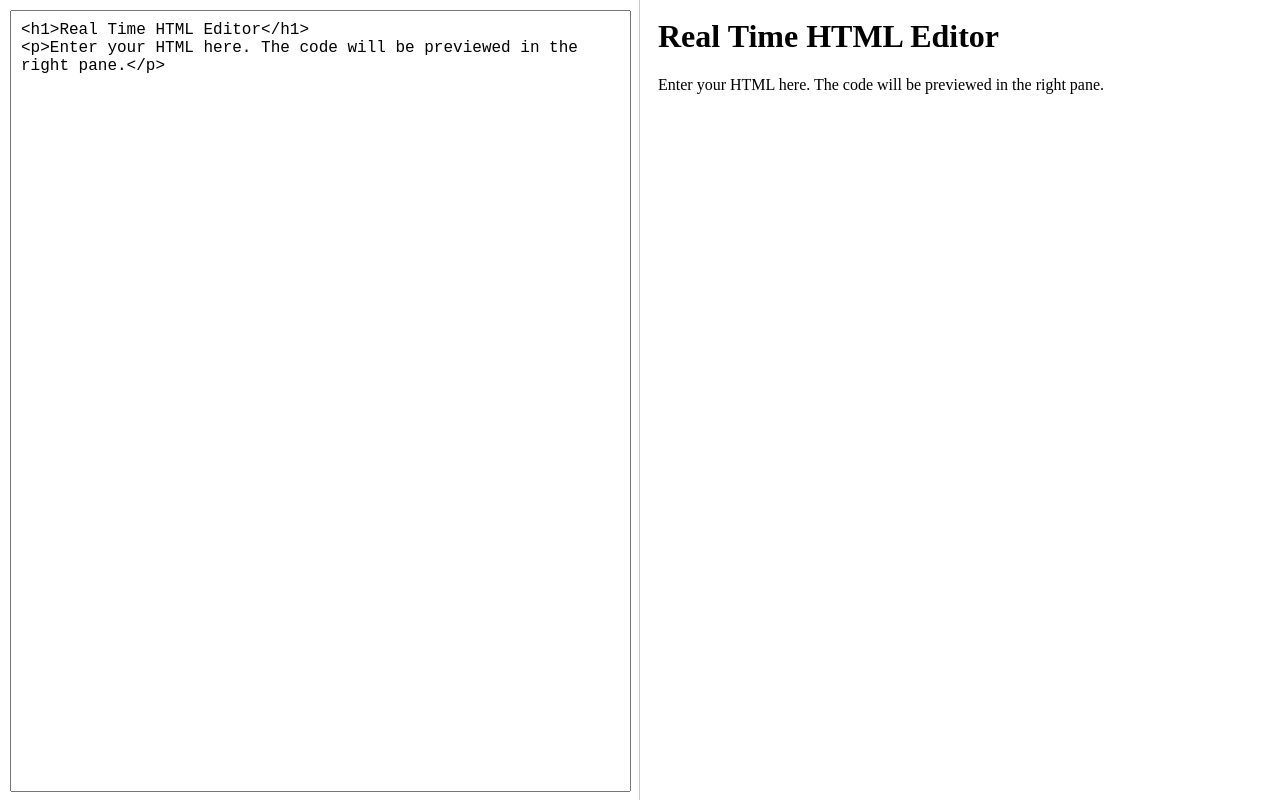
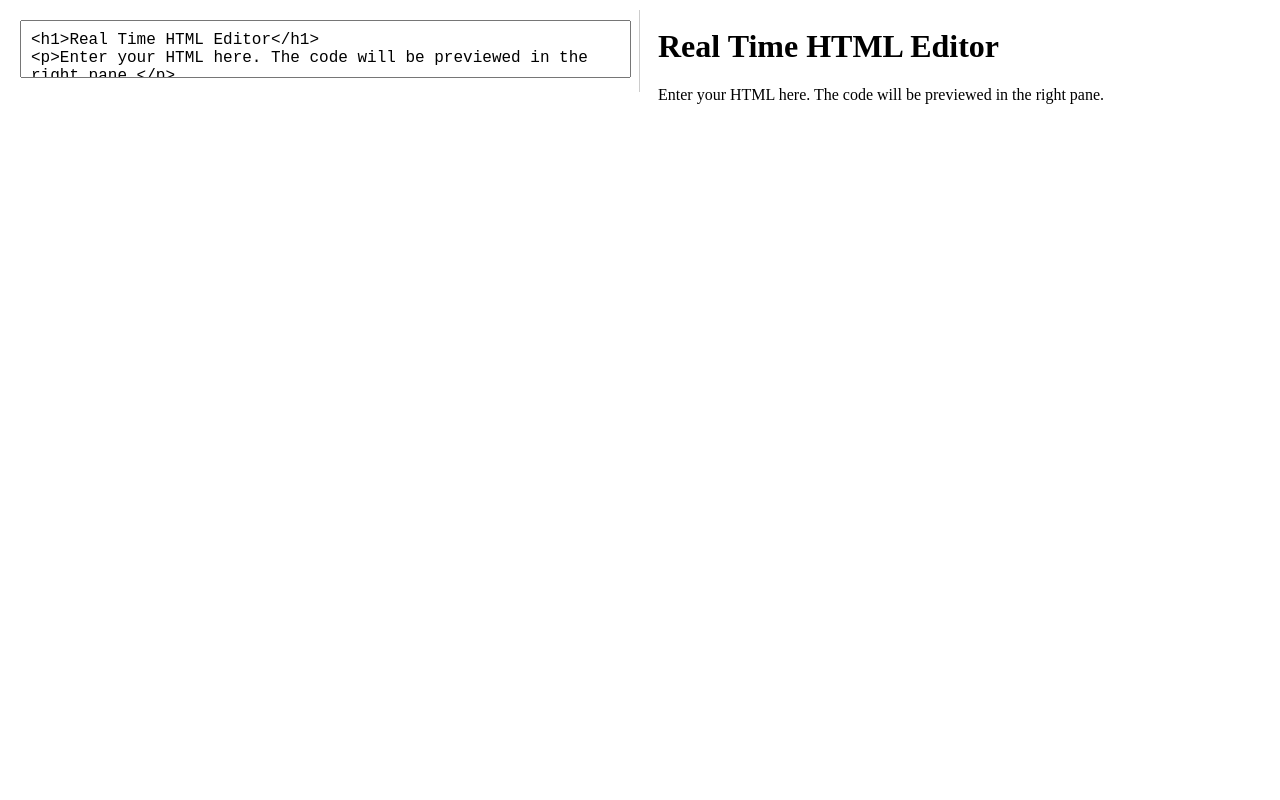
Before and after one commit to addshlab/realtimehtmleditor, a plain HTML site: page index.html in a window 1280 px wide. Drawn offline with Linux system fonts and the light colour scheme.

Commit message:
スタイル修正

```diff
--- a/index.html
+++ b/index.html
@@ -9,12 +9,13 @@
             height: 100%;
             width: 100%;
             margin: 0;
+            padding: 0;
             font-family: Arial, sans-serif;
-            display: flex;
             justify-content: center;
             align-items: center;
             overflow: hidden;
         }
+        #app{margin:10px;}
         #container {
             display: flex;
             width: 100%;
@@ -45,6 +46,7 @@
     </style>
 </head>
 <body>
+<div id="app">
     <div id="container">
         <div id="editor">
             <textarea id="codeInput" placeholder="Enter your HTML here."><h1>Real Time HTML Editor</h1>
@@ -54,6 +56,7 @@
             <iframe id="outputFrame" style="width: 100%; height: 100%; border: none;" ></iframe>
         </div>
     </div>
+</div>
 
     <script>
         function updatePreview() {
```
